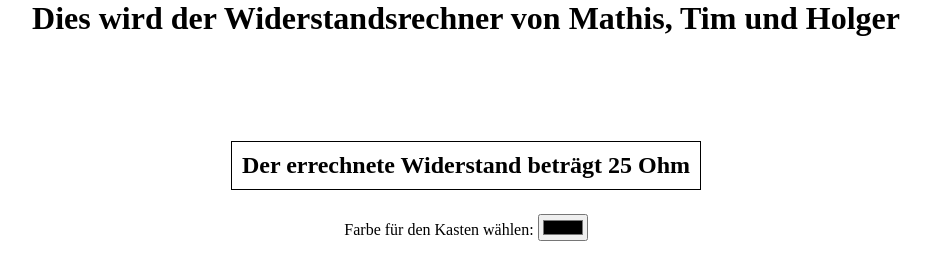
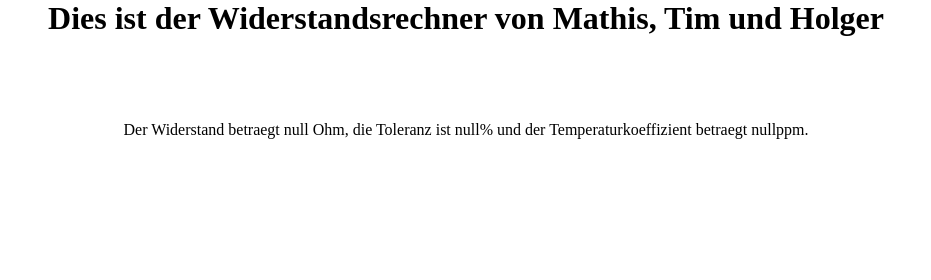
Before and after one commit to MathisTen/widerstandsrechner, a plain HTML site: page result.html in a window 1280 px wide. Shown: the whole page, without its empty margins (174-1105 px from the left). Drawn offline with Linux system fonts and the light colour scheme.

Commit message:
Ausgabewebsite angepasst

```diff
--- a/result.html
+++ b/result.html
@@ -29,20 +29,26 @@
 	</head>
 
 	<body>
-		<h1>Dies wird der Widerstandsrechner von Mathis, Tim und Holger</h1>
-		<p class="output" id="output">Der errechnete Widerstand beträgt 25 Ohm</p>
+		<h1>Dies ist der Widerstandsrechner von Mathis, Tim und Holger</h1>
+		<script>
+			const urlParams = new URLSearchParams(window.location.search);
+			const resistance = urlParams.get('R');
+			const tolerance = urlParams.get('T');
+			const tempCoefficient = urlParams.get('tK');
 
-		<form>
-			<label for="color">Farbe für den Kasten wählen:</label>
-			<input type="color" id="color" name="color" onchange="changeColor()">
+			// Text generieren
+			let text = `Der Widerstand betraegt ${resistance} Ohm, die Toleranz ist ${tolerance}% `;
 
-			<script>
-				function changeColor() {
-					var output = document.getElementById('output');
-					var color = document.getElementById('color').value;
-					output.style.backgroundColor = color;
-				}
-			</script>
-		</form>
+			if (parseInt(tempCoefficient) != 0) {
+  				text += ` und der Temperaturkoeffizient betraegt ${tempCoefficient}ppm.`;
+			}
+			else {
+  				text += '.';
+			}
+
+			// Text ausgeben
+			document.write(text);
+
+		</script>
 	</body>
 </html>
```
